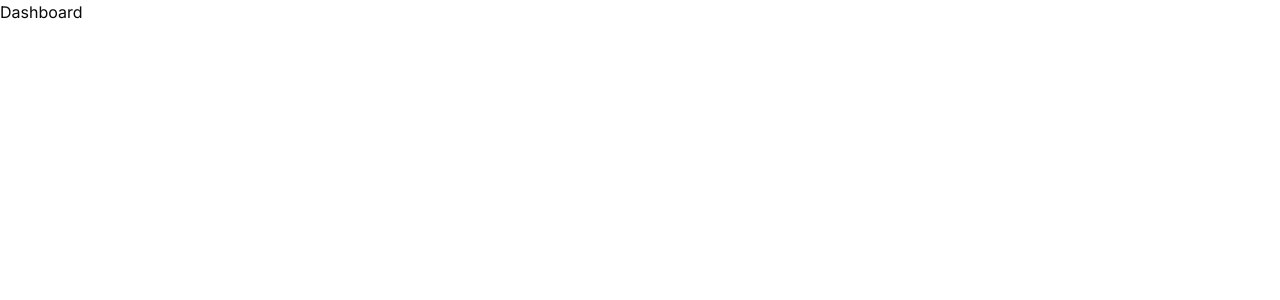
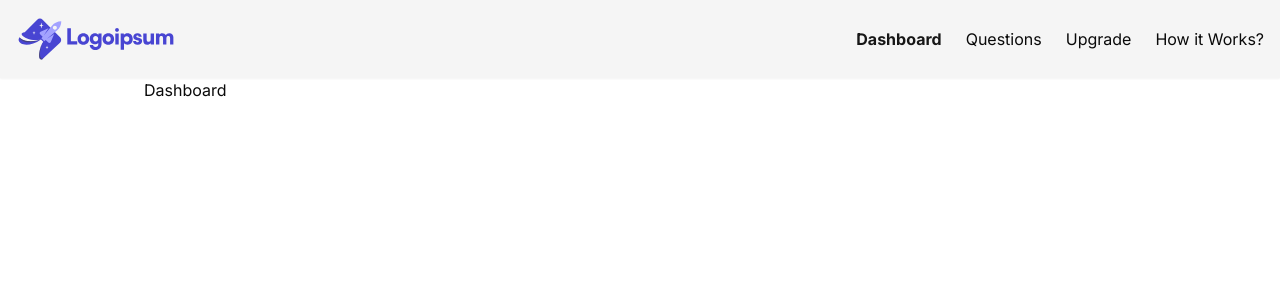
Before and after one commit to ishworX/Interview-Prep-App, a Next.js app: page /dashboard in a window 1280 px wide. Shown: the top 300 px of the page. Built offline with nearby package versions, Linux system fonts and the light colour scheme.

Commit message:
Finished setting up Dashboard

```diff
--- /dev/null
+++ b/app/dashboard/_components/Header.jsx
@@ -0,0 +1,46 @@
+'use client'
+import { UserButton } from '@clerk/nextjs'
+import Image from 'next/image'
+import Link from 'next/link'
+import { usePathname } from 'next/navigation'
+import React, { useEffect } from 'react'
+
+function Header() {
+
+    const path = usePathname();
+    useEffect(() => {console.log(path)}, [])
+
+    return (
+        <div className='flex p-4 items-center justify-between bg-secondary shadow-sm'>
+            <Image src={'/logo.svg'} width={160} height={100} alt='logo' />
+            <ul className='hidden md:flex gap-6'>
+                <Link href={"/dashboard"}>
+                    <li className={`hover:text-primary hover:font-bold transition-all
+            cursor-pointer
+            ${path == '/dashboard' && 'text-primary font-bold'}
+            `}
+
+                    >Dashboard</li>
+                </Link>
+
+                <li className={`hover:text-primary hover:font-bold transition-all
+            cursor-pointer
+            ${path == '/dashboard/questions' && 'text-primary font-bold'}
+            `}>Questions</li>
+                <Link href={"/dashboard/upgrade"}>
+                    <li className={`hover:text-primary hover:font-bold transition-all
+            cursor-pointer
+            ${path == '/dashboard/upgrade' && 'text-primary font-bold'}
+            `}>Upgrade</li>
+                </Link>
+                <li className={`hover:text-primary hover:font-bold transition-all
+            cursor-pointer
+            ${path == '/dashboard/how' && 'text-primary font-bold'}
+            `}>How it Works?</li>
+            </ul>
+            <UserButton />
+        </div>
+    )
+}
+
+export default Header
--- a/app/dashboard/layout.jsx
+++ b/app/dashboard/layout.jsx
@@ -1,9 +1,14 @@
 import React from 'react'
+import Header from './_components/Header'
 
-function DashboardLayout({children}) {
+function DashboardLayout({ children }) {
     return (
         <div>
-            {children}
+            <Header />
+            <div className='mx-5 md:mx-20 lg:mx-36'>
+                {children}
+            </div>
+
         </div>
     )
 }
--- a/app/dashboard/page.jsx
+++ b/app/dashboard/page.jsx
@@ -1,8 +1,12 @@
+import { UserButton } from '@clerk/nextjs'
 import React from 'react'
 
 function Dashboard() {
     return (
-        <div>Dashboard</div>
+        <div>
+            Dashboard
+            <UserButton />
+        </div>
     )
 }
 
```
Also changed, not shown: public/logo.svg (added).
